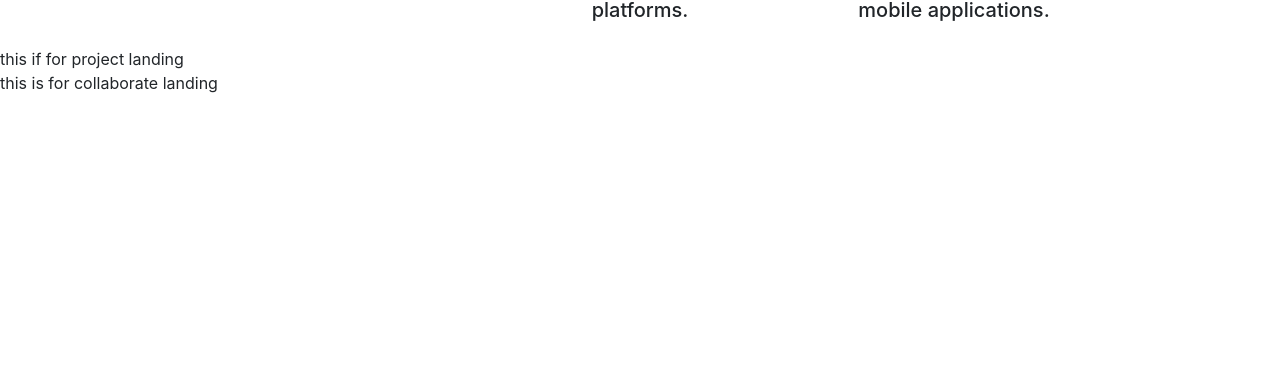
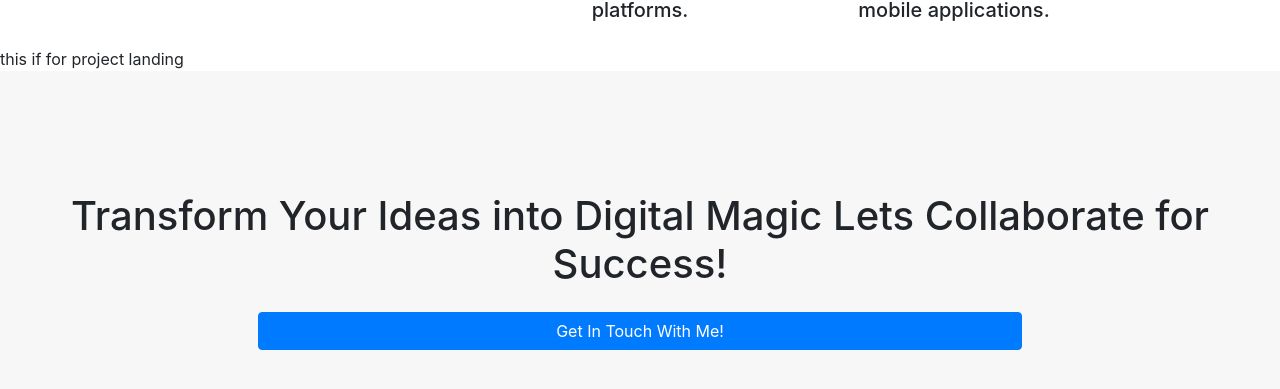
Before and after one commit to johnvees/Personal-Portfolio, a React (Create React App) app: page /en in a window 1280 px wide. Shown: the part 2253-2642 px from the top of the page. Before the commit the page ends 2348 px from the top, so only its background shows below. Built offline with nearby package versions, Linux system fonts and the light colour scheme.

Commit message:
done styling but still unfixed

```diff
--- a/src/assets/scss/style.scss
+++ b/src/assets/scss/style.scss
@@ -58,12 +58,16 @@ section {
   &.container-hero {
     padding-left: 60px;
     padding-right: 60px;
+
     background-color: $light;
-
     &.landing {
       height: 90vh;
       max-height: 1000vh;
       background-color: $indigo;
+    }
+
+    &.collaborate {
+      height: 50vh;
     }
 
     // &.about {
--- a/src/parts/en/Landing/Collaborate.js
+++ b/src/parts/en/Landing/Collaborate.js
@@ -1,9 +1,37 @@
-import React from 'react'
+import React from 'react';
 
 export default function Collaborate() {
   return (
-    <div>
-      this is for collaborate landing
-    </div>
-  )
+    <section className="container-hero collaborate text-center">
+      <div
+        className=""
+        style={{
+          height: '100%',
+          display: 'flex',
+          justifyContent: 'center',
+          alignItems: 'center',
+        }}
+      >
+        <div>
+          <h1>
+            Transform Your Ideas into Digital Magic Lets Collaborate for
+            Success!
+          </h1>
+          <div className="row align-items-center mt-4">
+            <div className="col-sm-2 col-md-2 col-lg-2 d-none d-md-block"></div>
+            <div className="col-sm-8 col-md-8 col-lg-8">
+              <button
+                type="button"
+                class="btn btn-primary "
+                style={{ width: '100%' }}
+              >
+                Get In Touch With Me!
+              </button>
+            </div>
+            <div className="col-sm-2 col-md-2 col-lg-2 d-none d-md-block"></div>
+          </div>
+        </div>
+      </div>
+    </section>
+  );
 }
```
